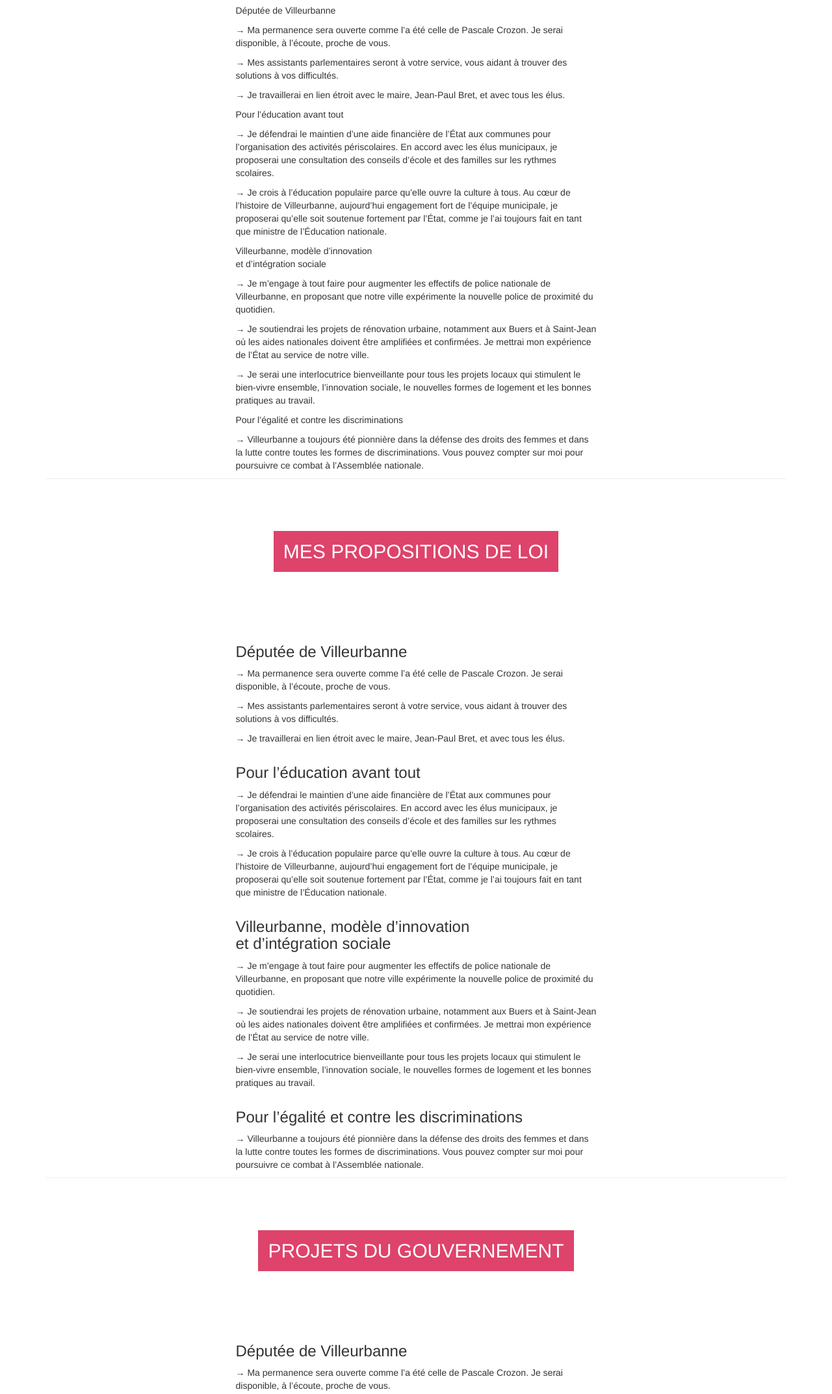
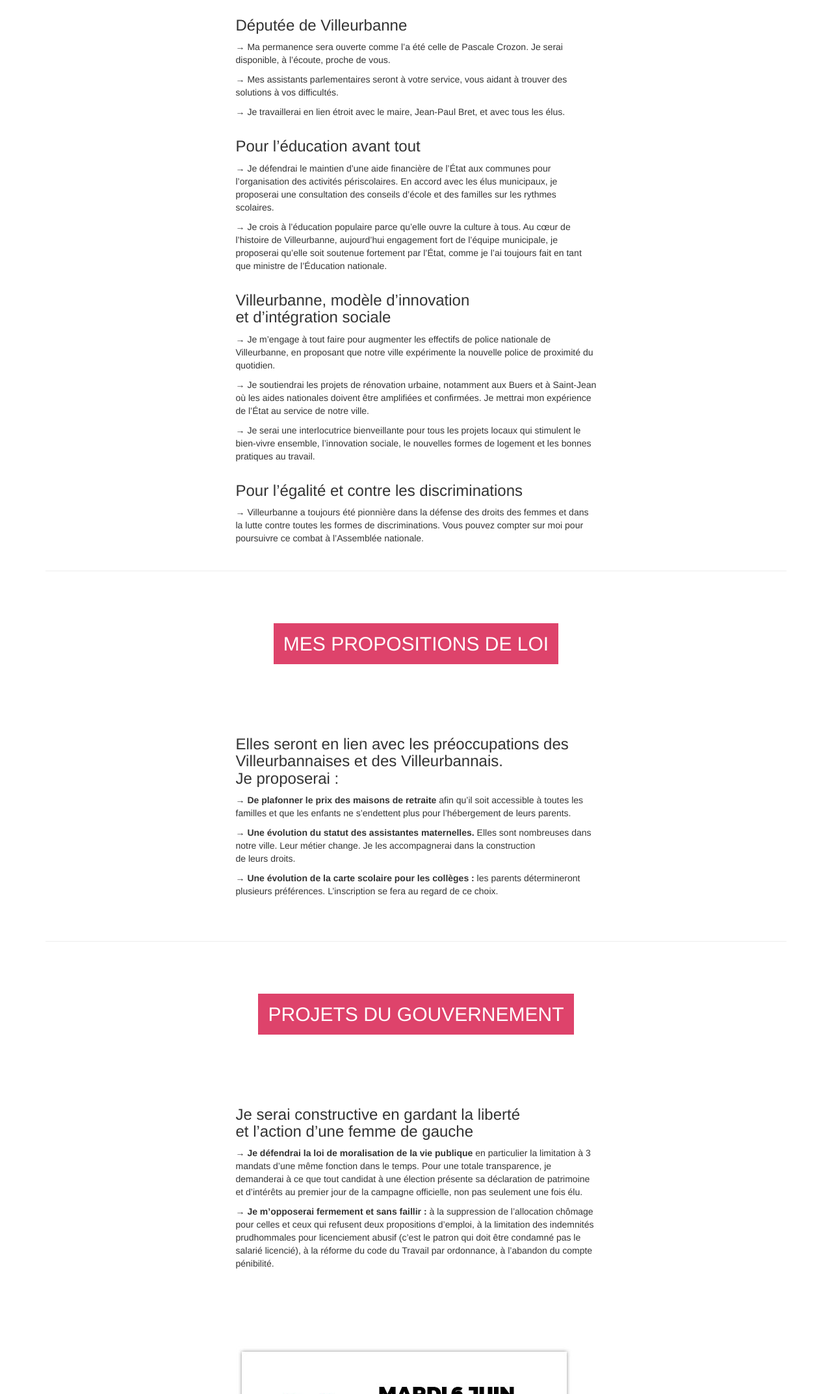
Before and after one commit to NousVilleurBanne/tract-programmatique-2, a plain HTML site: page index.html in a window 1280 px wide. Shown: the part 2680-4825 px from the top of the page at 65% size. Drawn offline with Linux system fonts and the light colour scheme.

Commit message:
Changement textes

```diff
--- a/index.html
+++ b/index.html
@@ -87,22 +87,6 @@
   <!-- <div>
                   <h4>au Pontet</h4>
                 </div> -->
-  <p>Députée de Villeurbanne</p>
-  <p>→ Ma permanence sera ouverte comme l’a été celle de Pascale Crozon. Je serai disponible, à l’écoute, proche de vous. </p>
-  <p>→ Mes assistants parlementaires seront à votre service, vous aidant à trouver des solutions à vos difficultés.</p>
-  <p>→ Je travaillerai en lien étroit avec le maire, Jean-Paul Bret, et avec tous les élus.</p>
-  <p>Pour l’éducation avant tout</p>
-  <p>→ Je défendrai le maintien d’une aide financière de l’État aux communes pour l’organisation des activités périscolaires. En accord avec les élus municipaux, je proposerai une consultation des conseils d’école et des familles sur les rythmes scolaires.</p>
-  <p>→ Je crois à l’éducation populaire parce qu’elle ouvre la culture à tous. Au cœur de l’histoire de Villeurbanne, aujourd’hui engagement fort de l’équipe municipale, je proposerai qu’elle soit soutenue fortement par l’État, comme je l’ai toujours fait en tant que ministre de l’Éducation nationale.</p>
-  <p>Villeurbanne, modèle d’innovation <br>
-    et d’intégration sociale</p>
-  <p>→ Je m’engage à tout faire pour augmenter les effectifs de police nationale de Villeurbanne, en proposant que notre ville expérimente la nouvelle police de proximité du quotidien.</p>
-  <p>→ Je soutiendrai les projets de rénovation urbaine, notamment aux Buers et à Saint-Jean où les aides nationales doivent être amplifiées et confirmées. Je mettrai mon expérience de l’État au service de notre ville.</p>
-  <p>→ Je serai une interlocutrice bienveillante pour tous les projets locaux qui stimulent le bien-vivre ensemble, l’innovation sociale, le nouvelles formes de logement et les bonnes pratiques au travail.</p>
-  <p>Pour l’égalité et contre les discriminations</p>
-  <p>→ Villeurbanne a toujours été pionnière dans la défense des droits des femmes et dans la lutte contre toutes les formes de discriminations. Vous pouvez compter sur moi pour poursuivre ce combat à l’Assemblée nationale.</p>
-</div><!-- /container-decisions --></div><!-- /wrapper-decisions --></div><!-- /col-md-8 --></div><!-- /row --></div><!-- /container --></section><!-- /BLOC deputee --><section><div class="container"><hr class="sep"></div></section><!-- BLOC idees --><section id="propositions"><div class="container"><div class="row"><div class="col-lg-12 title-chapter"><h2>mes propositions de loi</h2>
-</div><div class="col-md-6 marginauto"><div class="wrapper-decisions"><div class="container-decisions">
   <h3>Députée de Villeurbanne</h3>
   <p>→ Ma permanence sera ouverte comme l’a été celle de Pascale Crozon. Je serai disponible, à l’écoute, proche de vous. </p>
   <p>→ Mes assistants parlementaires seront à votre service, vous aidant à trouver des solutions à vos difficultés.</p>
@@ -117,6 +101,14 @@
   <p>→ Je serai une interlocutrice bienveillante pour tous les projets locaux qui stimulent le bien-vivre ensemble, l’innovation sociale, le nouvelles formes de logement et les bonnes pratiques au travail.</p>
   <h3>Pour l’égalité et contre les discriminations</h3>
   <p>→ Villeurbanne a toujours été pionnière dans la défense des droits des femmes et dans la lutte contre toutes les formes de discriminations. Vous pouvez compter sur moi pour poursuivre ce combat à l’Assemblée nationale.</p>
+  <p>&nbsp;</p>
+</div><!-- /container-decisions --></div><!-- /wrapper-decisions --></div><!-- /col-md-8 --></div><!-- /row --></div><!-- /container --></section><!-- /BLOC deputee --><section><div class="container"><hr class="sep"></div></section><!-- BLOC idees --><section id="propositions"><div class="container"><div class="row"><div class="col-lg-12 title-chapter"><h2>mes propositions de loi</h2>
+</div><div class="col-md-6 marginauto"><div class="wrapper-decisions"><div class="container-decisions">
+  <h3>Elles seront en lien avec les préoccupations des Villeurbannaises et des Villeurbannais. Je proposerai :</h3>
+  <p>→ <strong>De plafonner le prix des maisons de retraite</strong> afin qu’il soit accessible à toutes les familles et que les enfants ne s’endettent plus pour l’hébergement de leurs parents.</p>
+  <p>→ <strong>Une évolution du statut des assistantes maternelles.</strong> Elles sont nombreuses dans notre ville. Leur métier change. Je les accompagnerai dans la construction de leurs droits.</p>
+  <p>→ <strong>Une évolution de la carte scolaire pour les collèges :</strong> les parents détermineront plusieurs préférences. L’inscription se fera au regard de ce choix.</p>
+  <h3>&nbsp;</h3>
 </div><!-- /container-decisions --></div><!-- /wrapper-decisions --></div><!-- /col-md-8 --></div><!-- /row --></div><!-- /container --></section><!-- /BLOC deputee --><section><div class="container"><hr class="sep"></div></section>
 <section id="projets">
   <div class="container">
@@ -127,20 +119,11 @@
       <div class="col-md-6 marginauto">
         <div class="wrapper-decisions">
           <div class="container-decisions">
-            <h3>Députée de Villeurbanne</h3>
-            <p>→ Ma permanence sera ouverte comme l’a été celle de Pascale Crozon. Je serai disponible, à l’écoute, proche de vous. </p>
-            <p>→ Mes assistants parlementaires seront à votre service, vous aidant à trouver des solutions à vos difficultés.</p>
-            <p>→ Je travaillerai en lien étroit avec le maire, Jean-Paul Bret, et avec tous les élus.</p>
-            <h3>Pour l’éducation avant tout</h3>
-            <p>→ Je défendrai le maintien d’une aide financière de l’État aux communes pour l’organisation des activités périscolaires. En accord avec les élus municipaux, je proposerai une consultation des conseils d’école et des familles sur les rythmes scolaires.</p>
-            <p>→ Je crois à l’éducation populaire parce qu’elle ouvre la culture à tous. Au cœur de l’histoire de Villeurbanne, aujourd’hui engagement fort de l’équipe municipale, je proposerai qu’elle soit soutenue fortement par l’État, comme je l’ai toujours fait en tant que ministre de l’Éducation nationale.</p>
-            <p>Villeurbanne, modèle d’innovation <br>
-              et d’intégration sociale</p>
-            <p>→ Je m’engage à tout faire pour augmenter les effectifs de police nationale de Villeurbanne, en proposant que notre ville expérimente la nouvelle police de proximité du quotidien.</p>
-            <p>→ Je soutiendrai les projets de rénovation urbaine, notamment aux Buers et à Saint-Jean où les aides nationales doivent être amplifiées et confirmées. Je mettrai mon expérience de l’État au service de notre ville.</p>
-            <p>→ Je serai une interlocutrice bienveillante pour tous les projets locaux qui stimulent le bien-vivre ensemble, l’innovation sociale, le nouvelles formes de logement et les bonnes pratiques au travail.</p>
-            <p>Pour l’égalité et contre les discriminations</p>
-            <p>→ Villeurbanne a toujours été pionnière dans la défense des droits des femmes et dans la lutte contre toutes les formes de discriminations. Vous pouvez compter sur moi pour poursuivre ce combat à l’Assemblée nationale.</p>
+            <h3>Je serai constructive en gardant la liberté <br>
+              et l’action d’une femme de gauche</h3>
+            <p>→ <strong>Je défendrai la loi de moralisation de la vie publique</strong> en particulier la limitation à 3 mandats d’une même fonction dans le temps. Pour une totale transparence, je demanderai à ce que tout candidat à une élection présente sa déclaration de patrimoine et d’intérêts au premier jour de la campagne officielle, non pas seulement une fois élu. </p>
+            <p>→ <strong>Je m’opposerai fermement et sans faillir :</strong> à la suppression de l’allocation chômage pour celles et ceux qui refusent deux propositions d’emploi, à la limitation des indemnités prudhommales pour licenciement abusif (c’est le patron qui doit être condamné pas le salarié licencié), à la réforme du code du Travail par ordonnance, à l’abandon du compte pénibilité.</p>
+            <h3>&nbsp;</h3>
           </div>
           <!-- /container-decisions -->
         </div>
```
